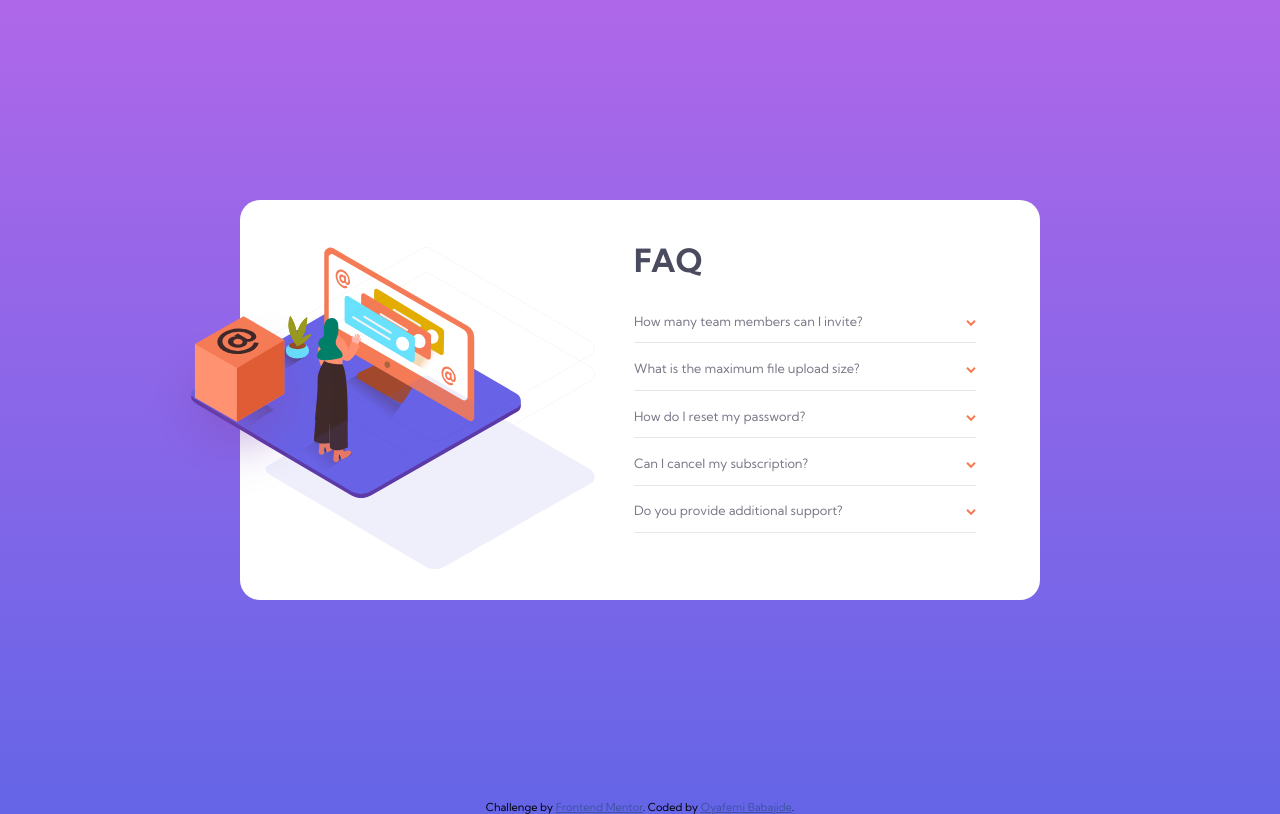
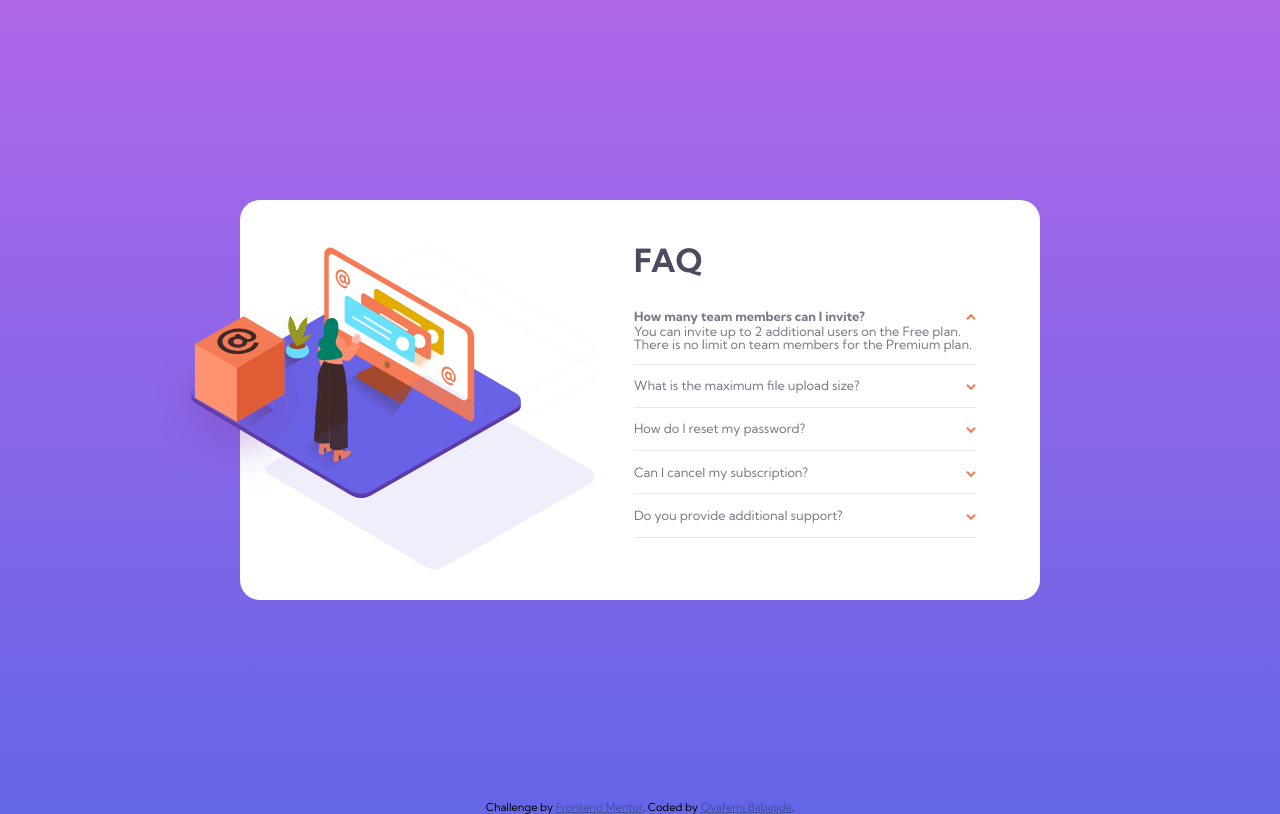
Before and after one commit to Babajide777/faq-accordion-card, a plain HTML site: page index.html in a window 1280 px wide. Both pictures are taken after a click on the button 971 px from the left and 322 px from the top of the page. Drawn offline with Linux system fonts and the light colour scheme.

Commit message:
challenge finished

```diff
--- a/dist/js/main.js
+++ b/dist/js/main.js
@@ -0,0 +1,15 @@
+let btns = document.getElementsByTagName("button");
+
+for (i = 0; i < btns.length; i++) {
+  let j = i;
+  btns[j].addEventListener("click", (e) => {
+    const question =
+      e.currentTarget.parentElement.parentElement.lastElementChild;
+    question.classList.toggle("show-body");
+    const arrow = e.currentTarget.parentElement.parentElement.firstElementChild;
+    arrow.classList.toggle("rotate-arrow");
+
+    const paragraph = arrow.firstElementChild;
+    paragraph.classList.toggle("bolden-para");
+  });
+}
--- a/index.html
+++ b/index.html
@@ -118,5 +118,7 @@
         >Frontend Mentor</a
       >. Coded by <a href="#">Oyafemi Babajide</a>.
     </div>
+
+    <script src="./dist/js/main.js"></script>
   </body>
 </html>
--- a/scss/main.scss
+++ b/scss/main.scss
@@ -103,10 +103,16 @@ main {
 
 .show-body {
   display: block;
+}
 
-  span {
+.rotate-arrow {
+  button {
     transform: rotate(180deg);
   }
+}
+
+.bolden-para {
+  font-weight: bold;
 }
 
 @media screen and (min-width: 375px) {
```
Also changed, not shown: dist/css/main.css, 1 other file.
